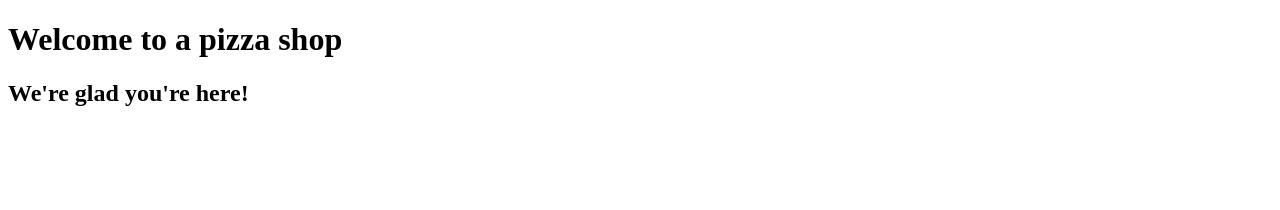
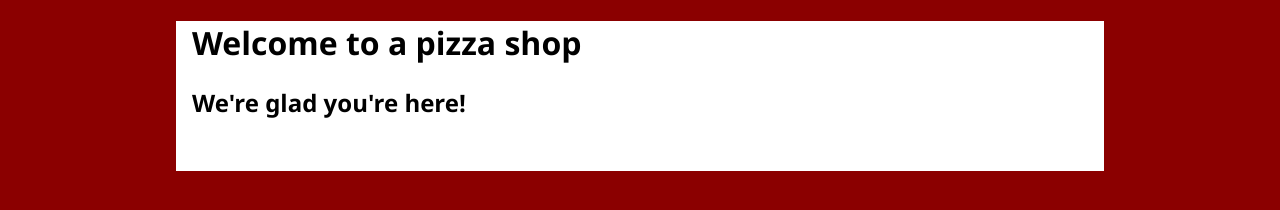
Before and after one commit to bmitzel88/Pizza, a plain HTML site: page index.html in a window 1280 px wide. Drawn offline with Linux system fonts and the light colour scheme.

Commit message:
Basic page layout and styling

```diff
--- a/index.html
+++ b/index.html
@@ -1,15 +1,19 @@
 <!DOCTYPE html>
-<!-- <html lang="en" -->
+<html lang="en" >
 <head>
     <meta charset="UTF-8">
     <meta name="viewport" content="width=device-width, initial-scale=1.0">
+    <link rel="Stylesheet" href="styles/pizza-styles.css">
 
     <!-- Favicon for the website -->
     <link rel="icon" href="images/pizza.png" type="image/png">
     <title>PizzaShop</title>
 </head>
 <body>
-    <h1>Welcome to a pizza shop</h1>
-    <h2>We're glad you're here!</h2>
+    <div id="main">
+
+        <h1>Welcome to a pizza shop</h1>
+        <h2>We're glad you're here!</h2>
+    </div>
 </body>
 </html>
--- /dev/null
+++ b/styles/pizza-styles.css
@@ -0,0 +1,18 @@
+body {
+    background-color: darkred;
+    margin: 0;
+    font-family: 'Segoe UI', Tahoma, Geneva, Verdana, sans-serif;
+}
+
+#main{
+    background-color: white;
+    width: 70%;
+    margin: 0 auto;
+    padding: 0 1rem 2rem 1rem;
+}
+
+#header {
+    background-color: lightgray;
+    border-radius: .25rem;
+    margin-bottom: 2rem;
+}
```
Also changed, not shown: images/pizza-logo.png (added).
